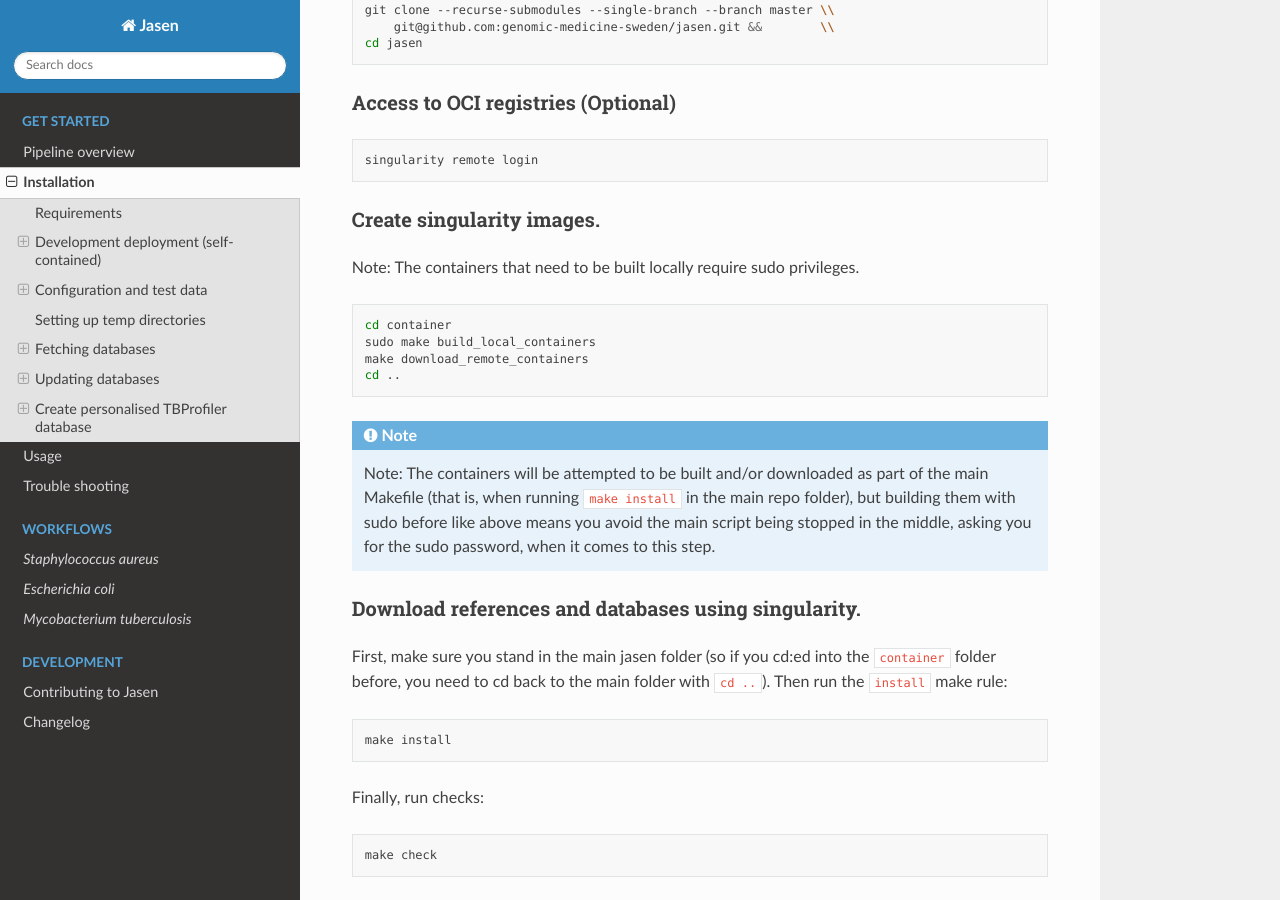
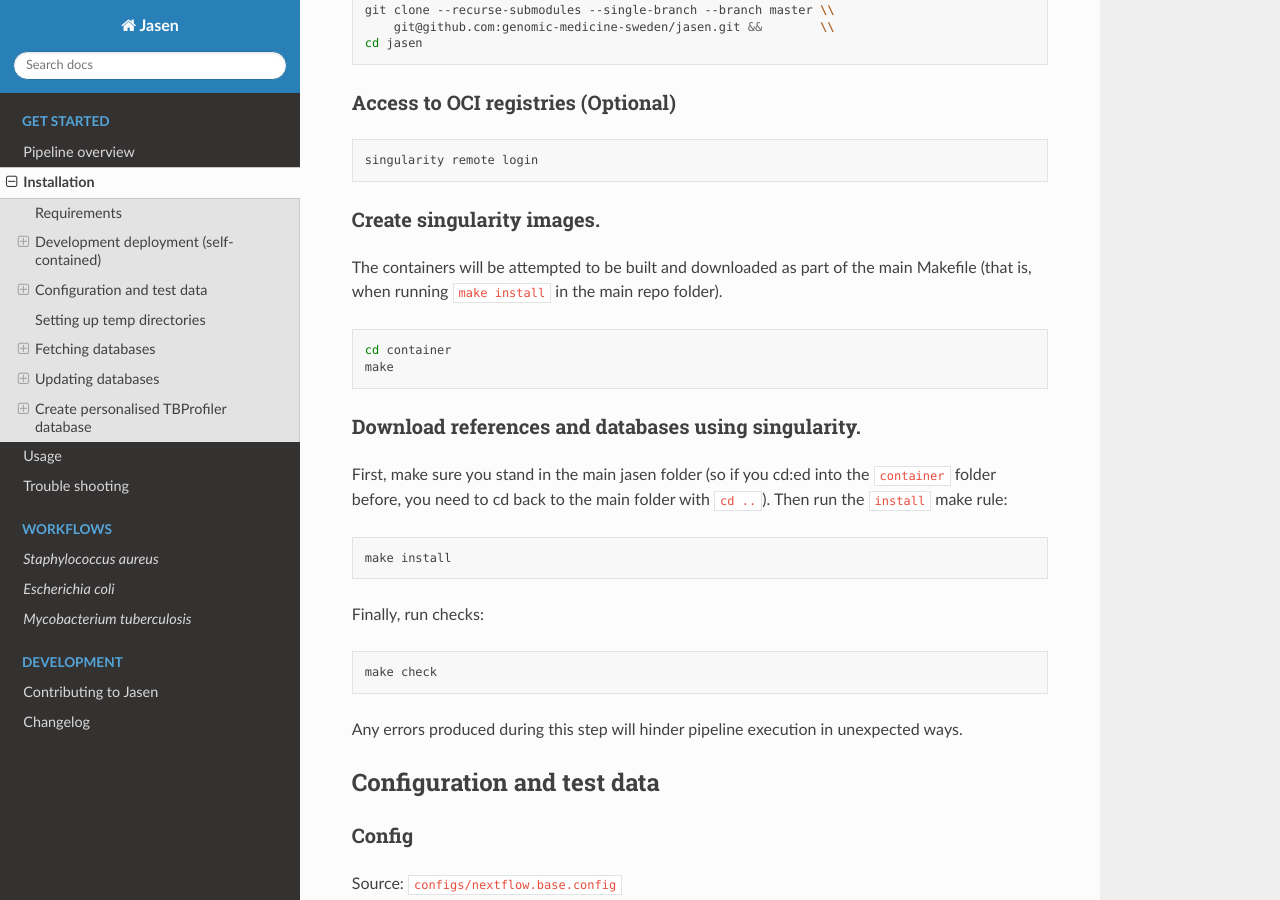
Before and after one commit to genomic-medicine-sweden/jasen, a Sphinx documentation site: the page built from docs/source/install.md, in a window 1280 px wide and 900 px high, scrolled down 526 px. Built offline with Sphinx 7.4.7 and the Read the Docs theme 2.0.0, drawn with Linux system fonts in a browser that asks for light colours.

Commit message:
Updated installation instructions

````diff
--- a/docs/source/install.md
+++ b/docs/source/install.md
@@ -28,17 +28,11 @@ singularity remote login
 
 ### Create singularity images.
 
-Note: The containers that need to be built locally require sudo privileges.
+The containers will be attempted to be built and downloaded as part of the main Makefile (that is, when running `make install` in the main repo folder).
 
 ```bash
 cd container
-sudo make build_local_containers
-make download_remote_containers
-cd ..
-```
-
-```{note}
-Note: The containers will be attempted to be built and/or downloaded as part of the main Makefile (that is, when running `make install` in the main repo folder), but building them with sudo before like above means you avoid the main script being stopped in the middle, asking you for the sudo password, when it comes to this step.
+make
 ```
 
 ### Download references and databases using singularity.
@@ -60,6 +54,7 @@ Any errors produced during this step will hinder pipeline execution in unexpecte
 ## Configuration and test data
 
 ### Config
+
 Source: `configs/nextflow.base.config`
 
 * Edit the `root` parameter in `configs/nextflow.base.config`
@@ -90,6 +85,7 @@ export SINGULARITY_TMPDIR="/tmp" #or equivalent filepath to tmp dir
 ## Fetching databases
 
 ### Choose database
+
 Choose between Kraken DB (64GB [Highly recommended]) or MiniKraken DB (8GB).  Or customize [your own](https://benlangmead.github.io/aws-indexes/k2).
 
 ### Download Kraken database
````
